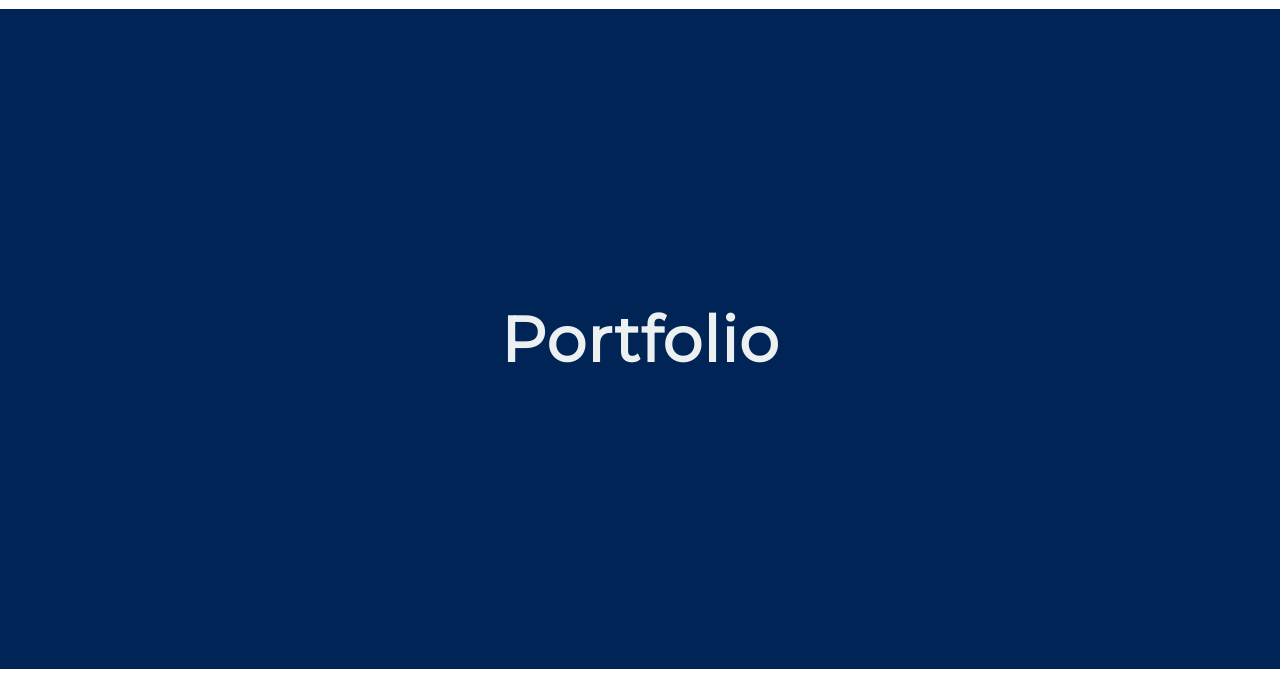
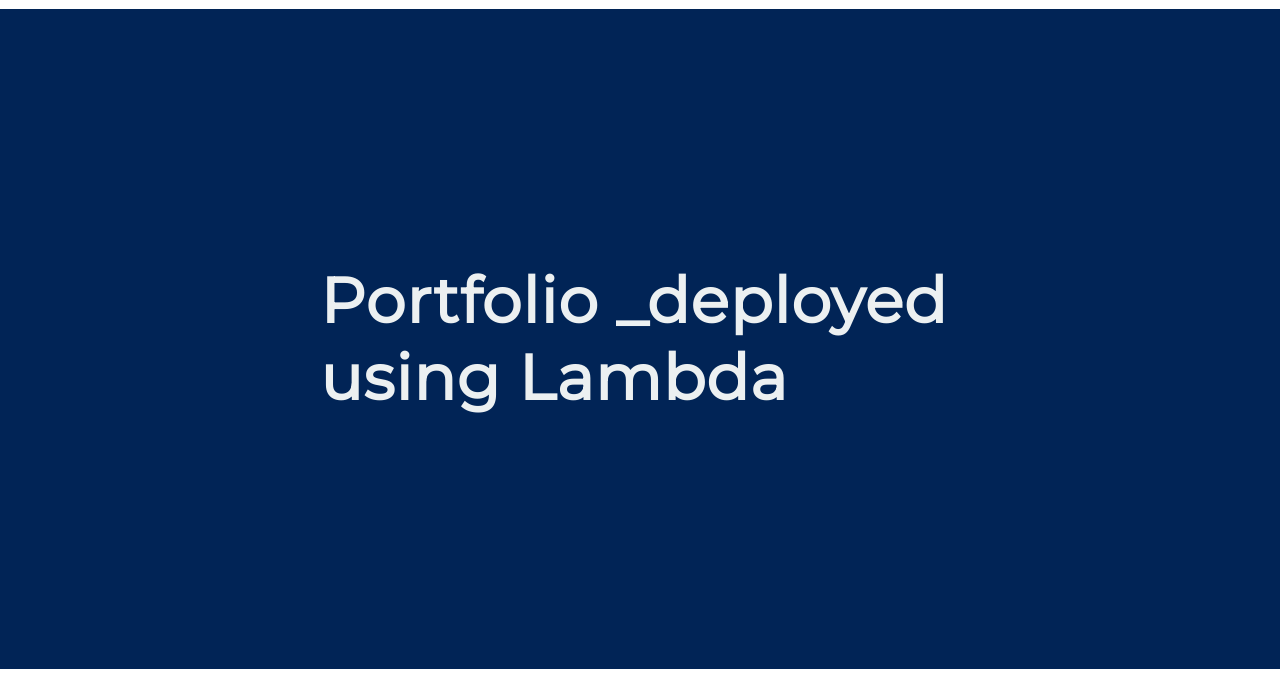
Before and after one commit to deanmaunder/my-portfolio, a plain HTML site: page index.html in a window 1280 px wide. Shown: the part 119-800 px from the top of the page. Drawn offline with Linux system fonts and the light colour scheme.

Commit message:
Test lambda

```diff
--- a/index.html
+++ b/index.html
@@ -57,7 +57,7 @@
 
     <section class="background--skyBlue section">
       <h2 class="color--cloud margin--none section__text--centered">
-        Portfolio
+        Portfolio _deployed using Lambda
       </h2>
     </section>
 
```
